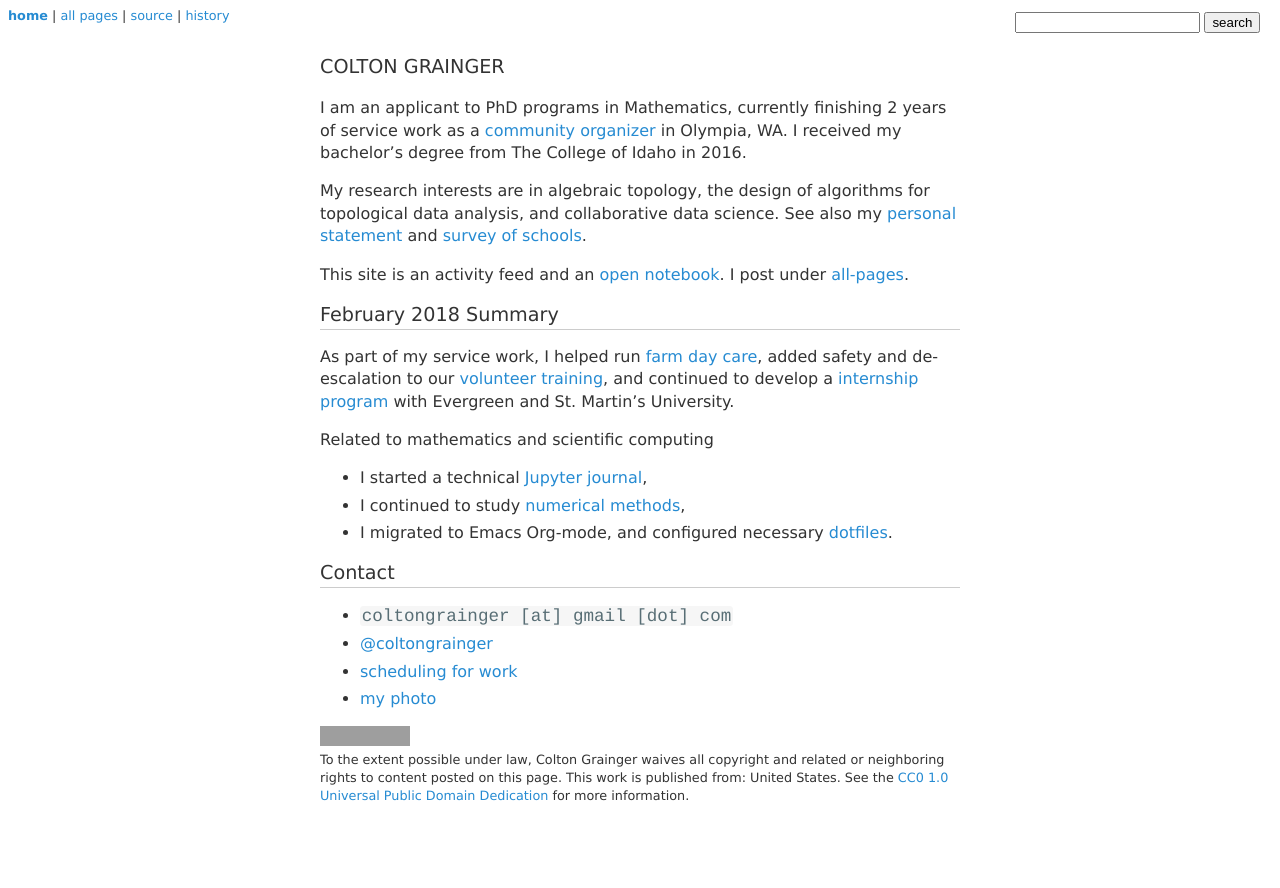
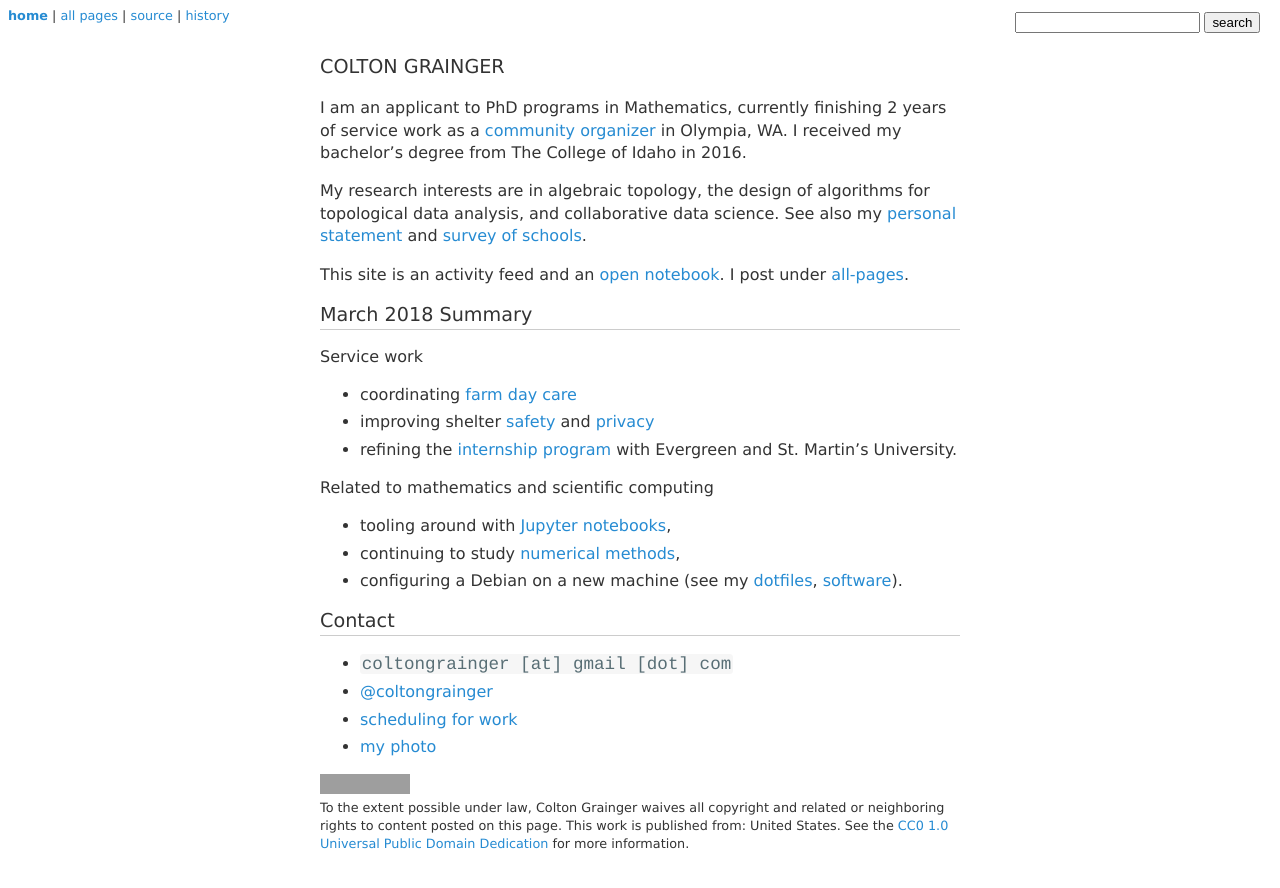
Before and after one commit to coltongrainger/blog, a Jekyll site: the page built from index.md, in a window 1280 px wide. Shown: the top 888 px of the page. Built offline with Jekyll 4.4.1, drawn with Linux system fonts in a browser that asks for light colours; our own code applies the rules of GitHub Pages for plain Markdown files; grey boxes are pictures that could not be loaded.

Commit message:
march update

```diff
--- a/index.md
+++ b/index.md
@@ -14,14 +14,21 @@ My research interests are in algebraic topology, the design of algorithms for to
 
 This site is an activity feed and an [open notebook](http://wcm1.web.rice.edu/open-notebook-history.html). I post under [all-pages](all-pages).
 
-## February 2018 Summary
+## March 2018 Summary
 
-As part of my service work, I helped run [farm day care](fscss-volunteers/farm-day-care), added safety and de-escalation to our [volunteer training](fscss-volunteers/wiki), and continued to develop a [internship program](fscss-volunteers/practicum) with Evergreen and St. Martin's University.
+Service work
+
+- coordinating [farm day care](fscss-volunteers/farm-day-care)
+- improving shelter [safety](fscss-volunteers/wiki#safety) and
+  [privacy](https://github.com/coltongrainger/work/blob/master/public/curriculum/2018-04-12-privacy.md)
+- refining the [internship program](fscss-volunteers/practicum) with Evergreen
+  and St. Martin's University.
 
 Related to mathematics and scientific computing
- - I started a technical [Jupyter journal](https://nbviewer.jupyter.org/github/coltongrainger/notebooks/tree/master/),
- - I continued to study [numerical methods](/math-428),
- - I migrated to Emacs Org-mode, and configured necessary [dotfiles](https://github.com/coltongrainger/dotfiles).
+
+ - tooling around with [Jupyter notebooks](https://nbviewer.jupyter.org/github/coltongrainger/notebooks/tree/master/),
+ - continuing to study [numerical methods](/math-428),
+ - configuring a Debian on a new machine (see my [dotfiles](https://github.com/coltongrainger/dotfiles), [software](/software)).
 
 ## Contact
 
```
Also changed, not shown: 1 other file.
